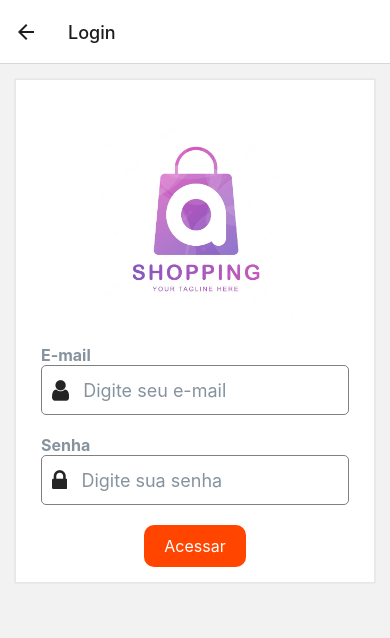
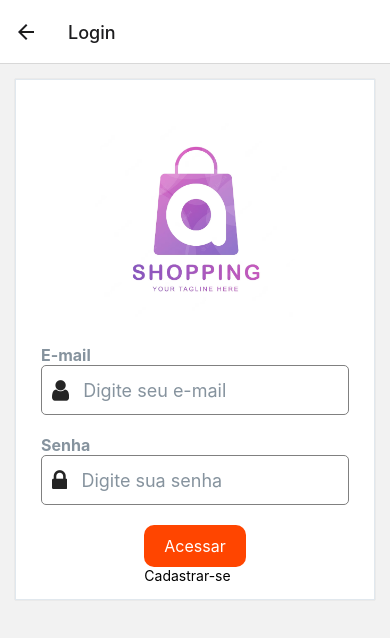
Before and after one commit to jeanpaulo204/ShoppingMobile, a React Native app: screen /Login in a window 390 px wide. Shown: the top 638 px of the page. Built offline with nearby package versions, Linux system fonts and the light colour scheme.

Commit message:
feat: add View e um Texto

```diff
--- a/rotas/Login.js
+++ b/rotas/Login.js
@@ -17,7 +17,10 @@ function LoginScreen() {
     />
       <CustomInput   Label="E-mail" Text="Digite seu e-mail"/>
       <PasswordInput Label="Senha" Text="Digite sua senha"  />
-      <CustomButton Text="Acessar"/>
+     <View>
+     <CustomButton Text="Acessar"/>
+     <Text>Cadastrar-se</Text>
+     </View>
     </View>
     </Card>
   );
```
